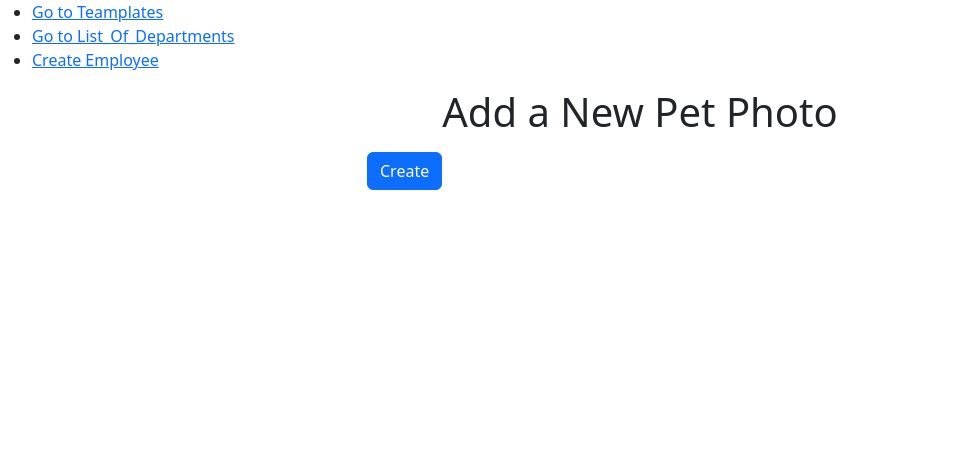
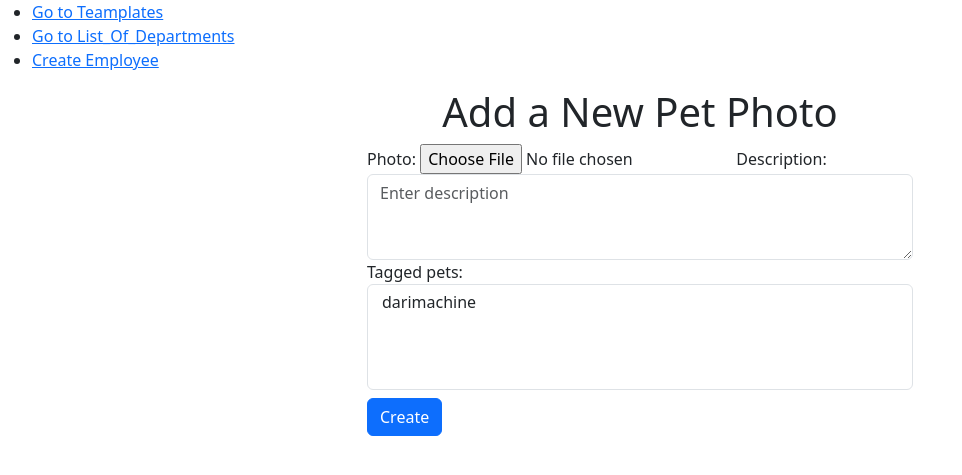
Before and after one commit to darimachine/SoftUniWebBasicsProjects, a Django app: page /photo/add/ in a window 1280 px wide. Shown: the top 475 px of the page, without its empty margins (0-962 px from the left). Run offline with Django 4.2, Linux system fonts and the light colour scheme; data comes from the database, SQL or seed files in the repository; both versions use the stored data as it was after the commit.

Commit message:
Python Web Basics Workshop Finished

```diff
--- a/petstagram/petstagram/main_app/forms.py
+++ b/petstagram/petstagram/main_app/forms.py
@@ -1,7 +1,9 @@
 import datetime
 
 from django import forms
+from django.core.exceptions import ValidationError
 
+from .helpers import DisabledFieldsFormMixin
 from .models import Profile, PetPhoto, Pet
 
 
@@ -13,7 +15,8 @@ class BootstrapFormMixin:
                 setattr(field.widget,'attrs',{})
             if 'class' not in field.widget.attrs:
                 field.widget.attrs['class']=''
-            field.widget.attrs['class']+=' form-control'
+            if field.widget.attrs['class'] !='form-control-file':
+                field.widget.attrs['class']+=' form-control'
 class CreateProfileForm(BootstrapFormMixin, forms.ModelForm):
     def __init__(self,*args,**kwargs):
         super().__init__(*args,**kwargs)
@@ -37,10 +40,20 @@ class CreateProfileForm(BootstrapFormMixin, forms.ModelForm):
         }
 
 class EditProfileForm(BootstrapFormMixin,forms.ModelForm):
+    MIN_DATE_OF_BIRTH = datetime.date(1920, 1, 1)
+    MAX_DATE_OF_BIRTH = datetime.date.today()
     def __init__(self, *args, **kwargs):
         super().__init__(*args, **kwargs)
         self._init_bootstrap_form_controls()
         self.initial['gender'] = Profile.DO_NOT_SHOW
+
+    def clean_date_of_birth(self):
+        date_of_birth = self.cleaned_data['date_of_birth']
+        if date_of_birth<self.MIN_DATE_OF_BIRTH or self.MAX_DATE_OF_BIRTH<date_of_birth:
+            raise ValidationError(
+                f"Date of birth must be between {self.MIN_DATE_OF_BIRTH} and {self.MAX_DATE_OF_BIRTH}"
+            )
+        return date_of_birth
     class Meta:
         model = Profile
         fields = '__all__'
@@ -93,6 +106,8 @@ class CreatePetForm(BootstrapFormMixin,forms.ModelForm):
     def __init__(self,*args,**kwargs):
         super().__init__(*args,**kwargs)
         self._init_bootstrap_form_controls()
+
+
     class Meta:
         model = Pet
         fields = ('name','type','date_of_birth')
@@ -112,25 +127,71 @@ class CreatePetForm(BootstrapFormMixin,forms.ModelForm):
 
         }
 
-class EditPetForm(BootstrapFormMixin,forms.ModelForm):
+class DeletePetForm(BootstrapFormMixin,DisabledFieldsFormMixin,forms.ModelForm):
+
+    def __init__(self,*args,**kwargs):
+        super().__init__(*args,**kwargs)
+        self._init_disabled_fields()
+        self._init_bootstrap_form_controls()
+    class Meta:
+        model = Pet
+        fields = ('name', 'type', 'date_of_birth')
+
+    def save(self, commit=True):
+        self.instance.delete() #self.instance e PROFILA
+        return self.instance
+
+class CreatePetPhotoForm(BootstrapFormMixin,forms.ModelForm):
     def __init__(self,*args,**kwargs):
         super().__init__(*args,**kwargs)
         self._init_bootstrap_form_controls()
+
+    def clean_tagged_pets(self):
+        tagged_pets = self.cleaned_data['tagged_pets']
+        if not tagged_pets:
+            raise ValidationError(f"There should be atleast one pet")
+        return tagged_pets
     class Meta:
-        model = Pet
-        fields = ('name','type','date_of_birth')
+        model = PetPhoto
+        fields = ('photo','description','tagged_pets')
         widgets={
-            'name':forms.TextInput(
+            'photo':forms.ClearableFileInput(
                 attrs={
-                    'placeholder':'Enter pet name'
+                    'class': 'form-control-file',
+                }
+               ),
+            'description': forms.Textarea(
+                attrs={
+                    'rows':3,
+                    'placeholder':'Enter description'
+
                 }),
-            'date_of_birth': forms.DateInput(
-                attrs={
-                    'type': 'date',
-                    'min': '1920-01-01',
-                    'max': datetime.date.today()
+            # 'tagged_pets': forms.ModelMultipleChoiceField(
+            #     queryset=Pet.objects.all(),
+            #     widget=forms.CheckboxSelectMultiple(),
+            # )
 
-                }
-            )
 
         }
+
+class EditPetPhotoForm(BootstrapFormMixin,forms.ModelForm):
+    def __init__(self,*args,**kwargs):
+        super().__init__(*args,**kwargs)
+        self._init_bootstrap_form_controls()
+
+    class Meta:
+        model=PetPhoto
+        fields=('photo','description','tagged_pets')
+        widgets = {
+            'photo': forms.ClearableFileInput(
+                attrs={
+                    'class': 'form-control-file',
+                    'disabled':'disabled'
+                }
+            ),
+            'description': forms.Textarea(
+                attrs={
+                    'rows': 3,
+
+                }),
+        }
--- a/petstagram/petstagram/main_app/models.py
+++ b/petstagram/petstagram/main_app/models.py
@@ -92,11 +92,14 @@ class Pet(models.Model):
     #Methods
 
     #dunder methods
-
+    def __str__(self):
+        return f'{self.name}'
     #Meta
 
     class Meta:
         unique_together=('user_profile','name')
+
+
 
 class PetPhoto(models.Model):
     photo = models.ImageField(
--- a/petstagram/petstagram/main_app/templates/dashboard.html
+++ b/petstagram/petstagram/main_app/templates/dashboard.html
@@ -12,7 +12,7 @@
                 {% for pet_photo in pet_photos %}
                     <div class="card ml-3 mb-3" style="width: 18rem;">
                         <!-- Image -->
-                        <img src="{{pet_photo.photo}}"
+                        <img src="{{pet_photo.photo.url}}"
                              class="card-img-top" alt="Photo description">
                         <div class="card-body">
                             <!-- Info for each pet on the photo -->
--- a/petstagram/petstagram/main_app/templates/pet_delete.html
+++ b/petstagram/petstagram/main_app/templates/pet_delete.html
@@ -5,9 +5,9 @@
     <div class="row">
         <div class="col-lg-3"></div>
         <div class="col-lg-6">
-            <form method="post" action="profile_details.html">
-
-                <!-- Form for Deleting a Pet Info -->
+            <form method="post" action="{% url 'delete_pet' pet.pk %} ">
+                {% csrf_token %}
+                {{ pet_form }}
 
                 <button class="btn btn-danger mt-2" type="submit">Delete</button>
             </form>
--- a/petstagram/petstagram/main_app/templates/photo_create.html
+++ b/petstagram/petstagram/main_app/templates/photo_create.html
@@ -5,9 +5,10 @@
     <div class="row">
         <div class="col-lg-3"></div>
         <div class="col-lg-6">
-            <form method="POST" action="dashboard.html">
+            <form method="POST" enctype="multipart/form-data" action="{% url 'pet_photo_create' %}">
 
-                <!-- Form for Adding Photos -->
+                {% csrf_token %}
+                {{ pet_photo_form }}
 
                 <button class="btn btn-primary mt-2" type="submit">Create</button>
             </form>
--- a/petstagram/petstagram/main_app/templates/photo_details.html
+++ b/petstagram/petstagram/main_app/templates/photo_details.html
@@ -3,7 +3,7 @@
 <div class="container">
     <div class="d-flex">
         <div class="d-inline p-2 w-50">
-            <img src="{{ pet_photo.photo }}"
+            <img src="{{ pet_photo.photo.url }}"
                  class="w-100 rounded mx-auto d-block" alt="{{ pet_photo.description }}">
         </div>
         <div class="d-inline p-2 w-50">
@@ -24,7 +24,7 @@
             <!-- Likes Counter -->
             <p class="mt-2">Likes: {{ pet_photo.likes }}</p>
             <!-- Buttons -->
-            <a href="#" class="btn btn-primary">Edit</a>
+            <a href="{% url 'pet_photo_edit' pet_photo.id %}" class="btn btn-primary">Edit</a>
             <a href="#" class="btn btn-danger">Delete</a>
         </div>
     </div>
--- a/petstagram/petstagram/main_app/views/pet_photos.py
+++ b/petstagram/petstagram/main_app/views/pet_photos.py
@@ -1,4 +1,6 @@
 from django.shortcuts import redirect, render
+
+from ..forms import CreatePetPhotoForm, EditPetPhotoForm
 from ..helpers import get_profile
 from ..models import PetPhoto
 
@@ -17,7 +19,32 @@ def like_pet(request,pk,):
     return redirect('pet_photo_details',pk)
 
 def create_pet_photo(request):
-    return render(request,'photo_create.html')
+    if request.method == "POST":
+        pet_photo_form = CreatePetPhotoForm(request.POST,request.FILES)
+        if pet_photo_form.is_valid():
+            pet_photo_form.save()
+            return redirect('dashboard')
+    else:
+        pet_photo_form = CreatePetPhotoForm()
 
-def edit_pet_photo(request):
-    return render(request,'photo_edit.html')
+    context={
+        'pet_photo_form':pet_photo_form,
+    }
+
+    return render(request,'photo_create.html',context)
+
+def edit_pet_photo(request,pk):
+    pet_photo = PetPhoto.objects.get(pk=pk)
+    if request.method == "POST":
+        pet_photo_form = EditPetPhotoForm(request.POST, instance=pet_photo)
+        if pet_photo_form.is_valid():
+            pet_photo_form.save()
+            return redirect('dashboard')
+    else:
+        pet_photo_form = EditPetPhotoForm(instance=pet_photo)
+
+    context = {
+        'pet_photo_form': pet_photo_form,
+        'pet':pet_photo,
+    }
+    return render(request,'photo_edit.html',context)
--- a/petstagram/petstagram/petstagram/settings.py
+++ b/petstagram/petstagram/petstagram/settings.py
@@ -118,6 +118,8 @@ USE_TZ = True
 # https://docs.djangoproject.com/en/4.1/howto/static-files/
 
 STATIC_URL = 'static/'
+MEDIA_ROOT = BASE_DIR / 'media'
+MEDIA_URL = '/media/'
 
 # Default primary key field type
 # https://docs.djangoproject.com/en/4.1/ref/settings/#default-auto-field
--- a/petstagram/petstagram/petstagram/urls.py
+++ b/petstagram/petstagram/petstagram/urls.py
@@ -13,10 +13,11 @@ Including another URLconf
     1. Import the include() function: from django.urls import include, path
     2. Add a URL to urlpatterns:  path('blog/', include('blog.urls'))
 """
+from django.conf import settings
 from django.contrib import admin
 from django.urls import path, include
-
+from django.conf.urls.static import static
 urlpatterns = [
     path('admin/', admin.site.urls),
     path('',include('main_app.urls'))
-]
+]+ static(settings.MEDIA_URL, document_root=settings.MEDIA_ROOT)
```
Also changed, not shown: petstagram/petstagram/main_app/helpers.py (+15 -0 lines), petstagram/petstagram/main_app/templates/photo_edit.html (+4 -3 lines), petstagram/petstagram/main_app/templates/profile_details.html (+0 -7 lines), petstagram/petstagram/main_app/views/pets.py (+14 -5 lines), petstagram/petstagram/db.sqlite3, petstagram/petstagram/main_app/migrations/0007_alter_profile_date_of_birth.py (added), petstagram/petstagram/media/aizen_sosuke.png (added), petstagram/petstagram/media/aizen_sosuke_L9fs7Wo.png (added), petstagram/petstagram/media/aizen_sosuke_aOboo5u.png (added), petstagram/petstagram/media/xi1tuvzvcbz81.jpg (added), petstagram/petstagram/media/xi1tuvzvcbz81_93FmKB1.jpg (added).
